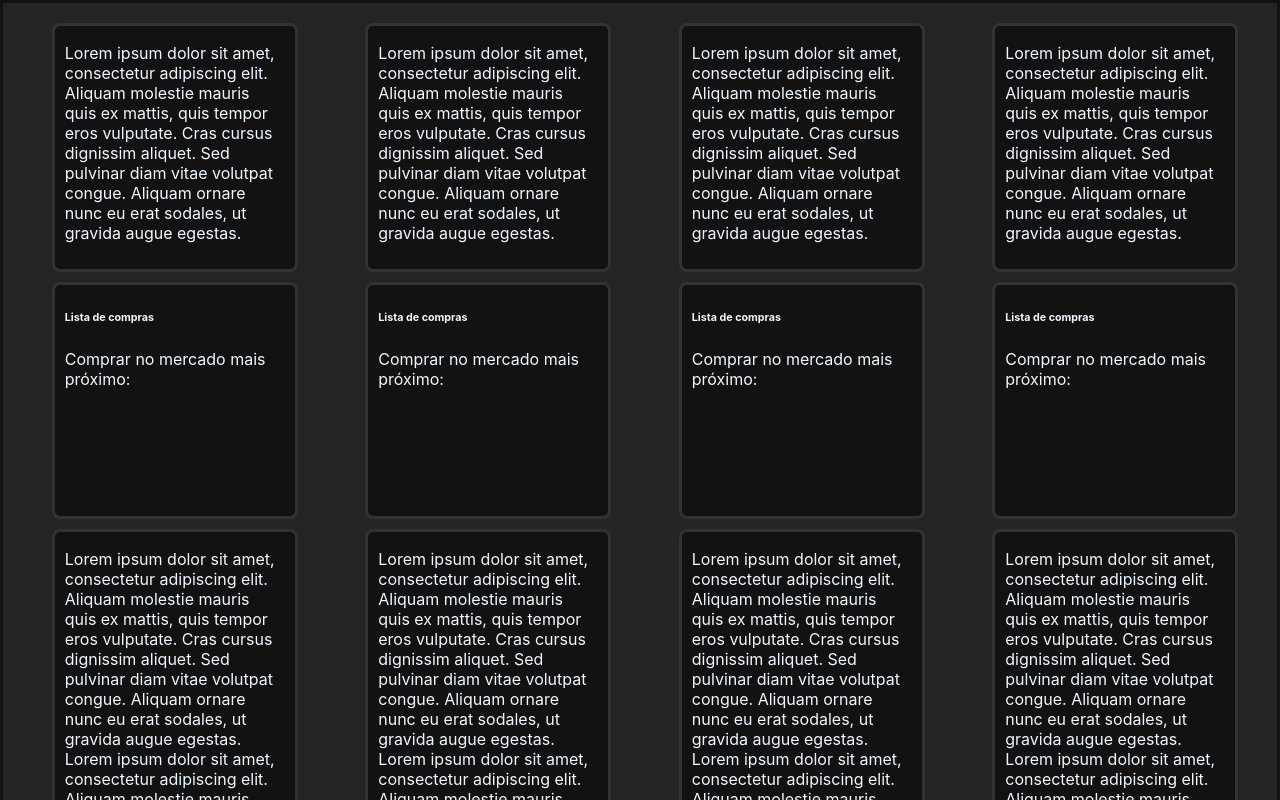
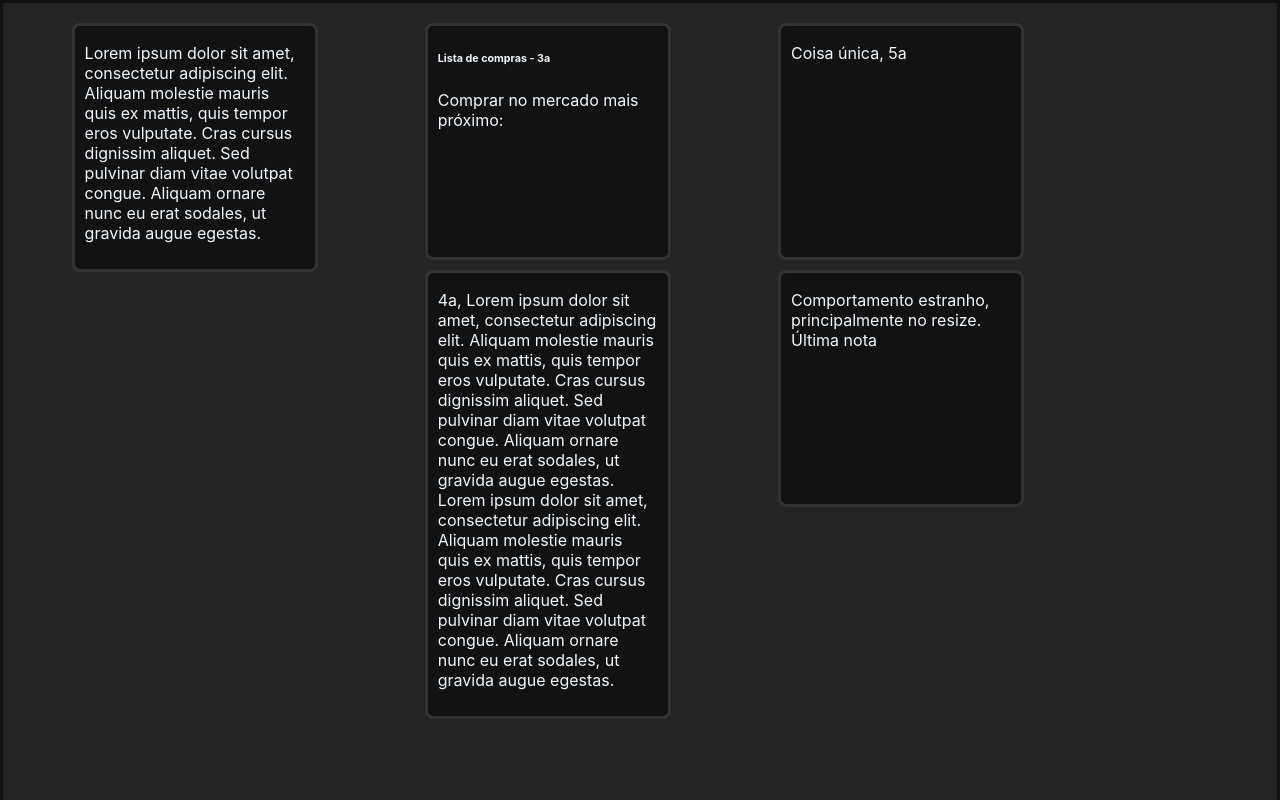
Before and after one commit to RezendeComZ/productivityApp, a React (Create React App) app in the folder front/: page / in a window 1280 px wide. Shown: the top 800 px of the page. Built offline with nearby package versions, Linux system fonts and the light colour scheme.

Commit message:
Ainda com bugs

```diff
--- a/front/src/App.js
+++ b/front/src/App.js
@@ -10,16 +10,20 @@ function App() {
       },
       {
           "_id": "618311cf52916b5104f9e7a5",
-          "title": "Lista de compras",
+          "title": "Lista de compras - 3a",
           "body": "Comprar no mercado mais próximo:",
       },
       {
           "_id": "618311cf52916b5104f9e7a51",
-          "body": "Lorem ipsum dolor sit amet, consectetur adipiscing elit. Aliquam molestie mauris quis ex mattis, quis tempor eros vulputate. Cras cursus dignissim aliquet. Sed pulvinar diam vitae volutpat congue. Aliquam ornare nunc eu erat sodales, ut gravida augue egestas. Lorem ipsum dolor sit amet, consectetur adipiscing elit. Aliquam molestie mauris quis ex mattis, quis tempor eros vulputate. Cras cursus dignissim aliquet. Sed pulvinar diam vitae volutpat congue. Aliquam ornare nunc eu erat sodales, ut gravida augue egestas.",
+          "body": "4a, Lorem ipsum dolor sit amet, consectetur adipiscing elit. Aliquam molestie mauris quis ex mattis, quis tempor eros vulputate. Cras cursus dignissim aliquet. Sed pulvinar diam vitae volutpat congue. Aliquam ornare nunc eu erat sodales, ut gravida augue egestas. Lorem ipsum dolor sit amet, consectetur adipiscing elit. Aliquam molestie mauris quis ex mattis, quis tempor eros vulputate. Cras cursus dignissim aliquet. Sed pulvinar diam vitae volutpat congue. Aliquam ornare nunc eu erat sodales, ut gravida augue egestas.",
       },
       {
           "_id": "618311cf52916b5104f9e7a5n",
-          "body": "Coisa única",
+          "body": "Coisa única, 5a",
+      },
+      {
+          "_id": "618311cf52916b5104f9e7a5n",
+          "body": "Comportamento estranho, principalmente no resize. Última nota",
       }
     ]
   )
@@ -29,20 +33,23 @@ function App() {
 
   // let columnsContent = []
 
+  const notasDistribuicao = () => {
+    todasAsNotas.forEach(nota => {
+      let colunaDaVez = Math.max.apply(null, (columnsDivsPre.map(coluna => parseInt(coluna.length)))) // acho que tá sem lógica
+      columnsDivsPre[colunaDaVez].push(nota)
+    })
+  }
+
   const columnsGenerator = () => {
     columnsDivsPre = []
     for (let i = 1; i <= notesByWidth(); i++) {
       columnsDivsPre.push([])
     }
-    setcolumnsDivsPre(columnsDivsPre) // necessario?
+    // setcolumnsDivsPre(columnsDivsPre) // necessario?
 
-    todasAsNotas.forEach(nota => {
-      let colunaDaVez = Math.min.apply(null, (columnsDivsPre.map(coluna => parseInt(coluna.length))))
-      columnsDivsPre[colunaDaVez].push(nota)
+    notasDistribuicao()
 
-      console.log(colunaDaVez);
-    })
-
+    setcolumnsDivsPre(columnsDivsPre)
     console.log(columnsDivsPre);
   }
 
@@ -60,7 +67,7 @@ function App() {
     <div id="desk">
     {columnsDivsPre.map(list => {
       return <div className="column">
-        <Notas notas={todasAsNotas}/>
+        <Notas notas={list}/>
       </div>
     })}
     </div>
```
